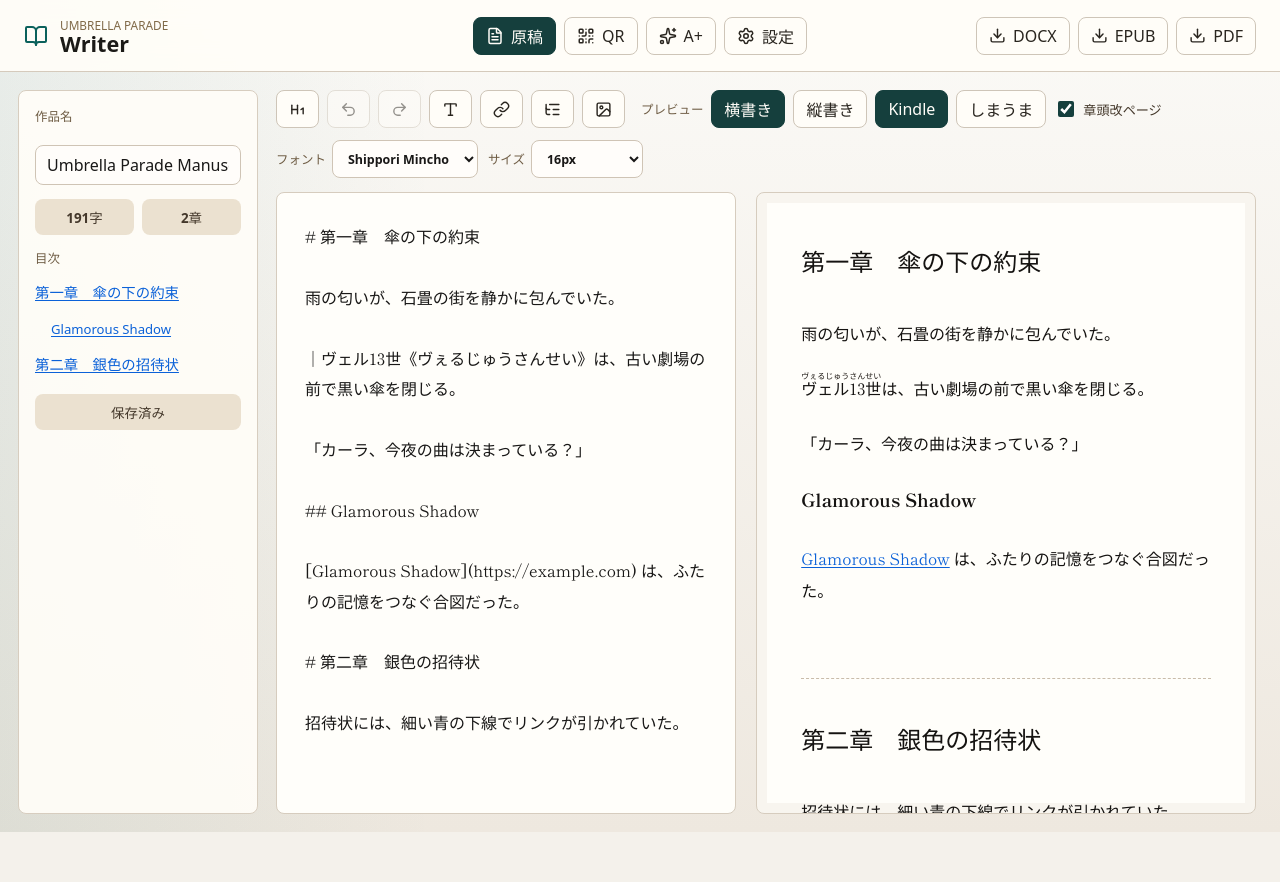
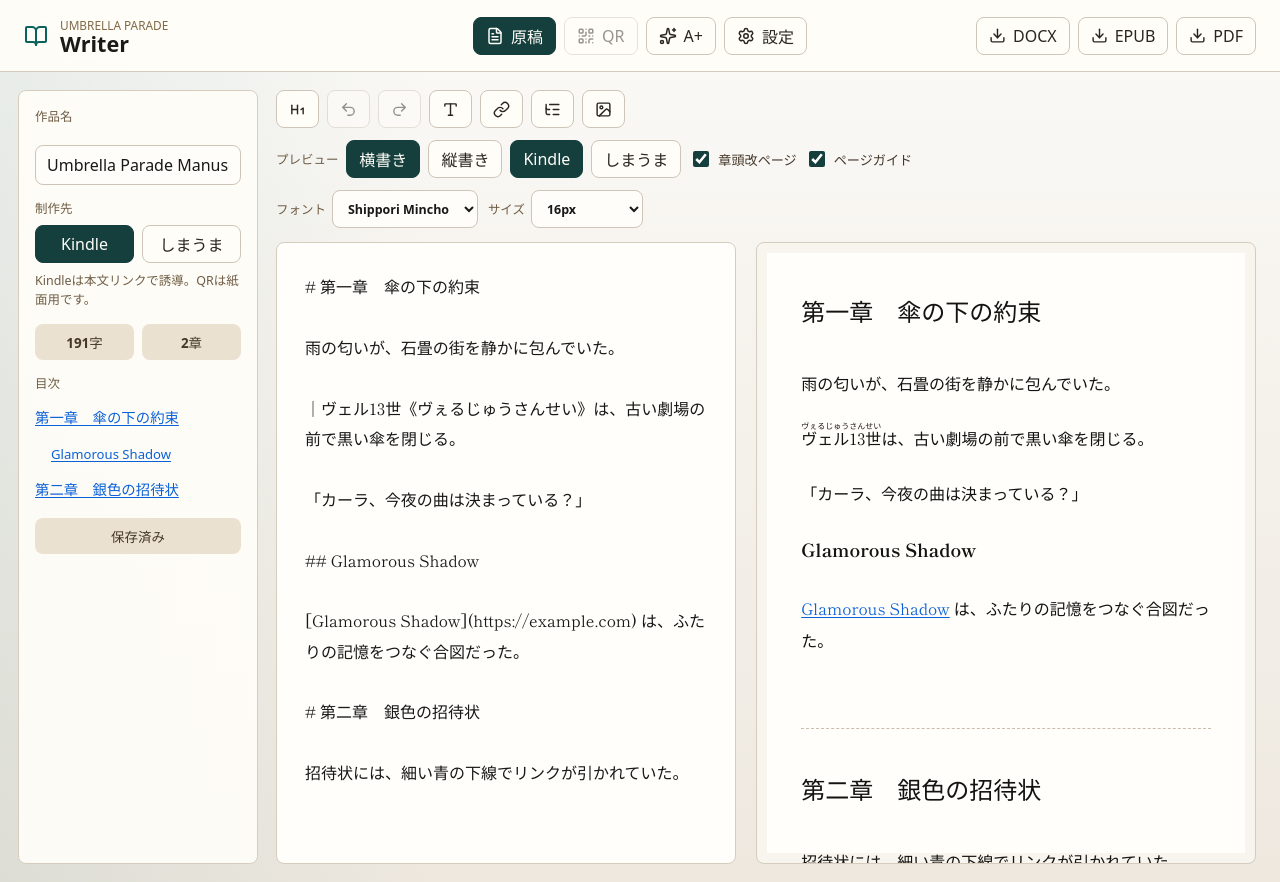
Before and after one commit to UmbrellaParade/umbrella-parade-writer, a React (Vite) app: page / in a window 1280 px wide. Before the commit the page ends 832 px from the top, so only its background shows below. Built offline with nearby package versions, Linux system fonts and the light colour scheme.

Commit message:
Refine preview paging and sales modes

```diff
--- a/src/App.tsx
+++ b/src/App.tsx
@@ -31,6 +31,7 @@ import type {
   ImageAsset,
   PageBreakSettings,
   PreviewTarget,
+  SalesChannel,
   TypographySettings,
   WorkspaceTab,
   WritingDirection,
@@ -45,6 +46,7 @@ const storageKeys = {
   pageBreaks: "umbrella-parade-writer:page-breaks",
   coverImage: "umbrella-parade-writer:cover-image",
   aplus: "umbrella-parade-writer:aplus",
+  salesChannel: "umbrella-parade-writer:sales-channel",
 };
 
 const previewLabels: Record<PreviewTarget, string> = {
@@ -66,6 +68,12 @@ const fontSizeOptions = [14, 16, 18, 20, 22];
 
 const defaultPageBreaks: PageBreakSettings = {
   chapterHead: true,
+  pageGuide: true,
+};
+
+const salesChannelLabels: Record<SalesChannel, string> = {
+  kindle: "Kindle",
+  shimauma: "しまうま",
 };
 
 const defaultAplus: AplusSettings = {
@@ -100,6 +108,7 @@ function App() {
   const [redoStack, setRedoStack] = useState<string[]>([]);
   const [direction, setDirection] = useState<WritingDirection>("horizontal");
   const [previewTarget, setPreviewTarget] = useState<PreviewTarget>("kindle");
+  const [salesChannel, setSalesChannel] = useState<SalesChannel>(loadSalesChannel);
   const [typography, setTypography] = useState<TypographySettings>(loadTypographySettings);
   const [pageBreaks, setPageBreaks] = useState<PageBreakSettings>(loadPageBreakSettings);
   const [coverImage, setCoverImage] = useState<CoverImageState>(loadCoverImage);
@@ -154,6 +163,10 @@ function App() {
   useEffect(() => {
     localStorage.setItem(storageKeys.pageBreaks, JSON.stringify(pageBreaks));
   }, [pageBreaks]);
+
+  useEffect(() => {
+    localStorage.setItem(storageKeys.salesChannel, salesChannel);
+  }, [salesChannel]);
 
   useEffect(() => {
     localStorage.setItem(storageKeys.coverImage, JSON.stringify(coverImage));
@@ -211,12 +224,14 @@ function App() {
     if (!editor) return;
     const start = editor.selectionStart;
     const end = editor.selectionEnd;
+    const scrollTop = editor.scrollTop;
     const next = `${manuscript.slice(0, start)}${value}${manuscript.slice(end)}`;
     updateManuscript(next);
     window.requestAnimationFrame(() => {
       editor.focus();
       const cursor = start + value.length - selectOffset;
       editor.setSelectionRange(cursor, cursor);
+      editor.scrollTop = scrollTop;
     });
   };
 
@@ -243,6 +258,7 @@ function App() {
 
     const start = editor.selectionStart;
     const end = editor.selectionEnd;
+    const scrollTop = editor.scrollTop;
     const lineStart = start === end ? manuscript.lastIndexOf("\n", Math.max(0, start - 1)) + 1 : start;
     const nextBreak = manuscript.indexOf("\n", end);
     const lineEnd = start === end ? (nextBreak === -1 ? manuscript.length : nextBreak) : end;
@@ -260,6 +276,7 @@ function App() {
     window.requestAnimationFrame(() => {
       editor.focus();
       editor.setSelectionRange(lineStart, lineStart + replacement.length);
+      editor.scrollTop = scrollTop;
     });
   };
 
@@ -406,6 +423,14 @@ function App() {
     }));
   };
 
+  const chooseSalesChannel = (channel: SalesChannel) => {
+    setSalesChannel(channel);
+    setPreviewTarget(channel);
+    if (channel === "kindle" && activeTab === "qr") {
+      setActiveTab("write");
+    }
+  };
+
   const scrollVerticalPreview = (side: "left" | "right") => {
     const preview = previewRef.current;
     if (!preview) return;
@@ -493,7 +518,12 @@ function App() {
             <FileText size={18} aria-hidden />
             原稿
           </button>
-          <button className={activeTab === "qr" ? "active" : ""} onClick={() => setActiveTab("qr")}>
+          <button
+            className={activeTab === "qr" ? "active" : ""}
+            onClick={() => setActiveTab("qr")}
+            disabled={salesChannel !== "shimauma"}
+            title={salesChannel === "shimauma" ? "しまうま用QRを作る" : "Kindleでは本文リンクを使います"}
+          >
             <QrCode size={18} aria-hidden />
             QR
           </button>
@@ -529,6 +559,26 @@ function App() {
             作品名
           </label>
           <input id="book-title" value={title} onChange={(event) => setTitle(event.target.value)} />
+
+          <div className="sales-channel-panel">
+            <p className="panel-title">制作先</p>
+            <div className="segmented compact-segmented">
+              {(Object.keys(salesChannelLabels) as SalesChannel[]).map((channel) => (
+                <button
+                  key={channel}
+                  className={salesChannel === channel ? "active" : ""}
+                  onClick={() => chooseSalesChannel(channel)}
+                >
+                  {salesChannelLabels[channel]}
+                </button>
+              ))}
+            </div>
+            <p className="mode-hint">
+              {salesChannel === "kindle"
+                ? "Kindleは本文リンクで誘導。QRは紙面用です。"
+                : "しまうまは紙面用。リンク先はQRで案内します。"}
+            </p>
+          </div>
 
           <div className="stats-row">
             <span>{rendered.wordCount.toLocaleString()}字</span>
@@ -589,7 +639,10 @@ function App() {
                 <button title="ルビを振る" onClick={addRuby}>
                   <Type size={17} aria-hidden />
                 </button>
-                <button title="リンクに変換" onClick={addLink}>
+                <button
+                  title={salesChannel === "kindle" ? "Kindle用リンクを埋め込む" : "紙面ではQR案内も確認してください"}
+                  onClick={addLink}
+                >
                   <Link size={17} aria-hidden />
                 </button>
                 <button title="本文目次を挿入" onClick={insertInlineToc}>
@@ -641,6 +694,19 @@ function App() {
                     }
                   />
                   章頭改ページ
+                </label>
+                <label className="toggle-control">
+                  <input
+                    type="checkbox"
+                    checked={pageBreaks.pageGuide}
+                    onChange={(event) =>
+                      setPageBreaks((current) => ({
+                        ...current,
+                        pageGuide: event.target.checked,
+                      }))
+                    }
+                  />
+                  ページガイド
                 </label>
                 {direction === "vertical" && (
                   <div className="vertical-scroll-buttons" aria-label="縦書き移動">
@@ -729,7 +795,9 @@ function App() {
 
             <article
               ref={previewRef}
-              className={`preview-page ${direction} ${previewTarget} ${pageBreaks.chapterHead ? "break-chapters" : ""}`}
+              className={`preview-page ${direction} ${previewTarget} ${pageBreaks.chapterHead ? "break-chapters" : ""} ${
+                pageBreaks.pageGuide ? "show-page-guides" : ""
+              }`}
               onClick={handlePreviewClick}
               dangerouslySetInnerHTML={{ __html: rendered.html }}
             />
@@ -739,6 +807,8 @@ function App() {
         {activeTab === "qr" && (
           <section className="qr-workspace" aria-label="qr maker">
             <div className="settings-panel">
+              <p className="mode-note">しまうまマルシェ用のQRを作ります。Kindleでは本文リンクを使います。</p>
+
               <label className="field-label" htmlFor="qr-url">
                 URL
               </label>
@@ -1098,10 +1168,16 @@ function loadPageBreakSettings(): PageBreakSettings {
     const parsed = JSON.parse(stored) as Partial<PageBreakSettings>;
     return {
       chapterHead: typeof parsed.chapterHead === "boolean" ? parsed.chapterHead : defaultPageBreaks.chapterHead,
+      pageGuide: typeof parsed.pageGuide === "boolean" ? parsed.pageGuide : defaultPageBreaks.pageGuide,
     };
   } catch {
     return defaultPageBreaks;
   }
+}
+
+function loadSalesChannel(): SalesChannel {
+  const stored = localStorage.getItem(storageKeys.salesChannel);
+  return stored === "shimauma" ? "shimauma" : "kindle";
 }
 
 function loadCoverImage(): CoverImageState {
--- a/src/lib/exporters.ts
+++ b/src/lib/exporters.ts
@@ -19,6 +19,7 @@ const fallbackTypography: TypographySettings = {
 
 const fallbackPageBreaks: PageBreakSettings = {
   chapterHead: true,
+  pageGuide: true,
 };
 
 export async function exportDocx(
--- a/src/styles.css
+++ b/src/styles.css
@@ -268,6 +268,39 @@ select:focus {
   gap: 8px;
 }
 
+.sales-channel-panel {
+  display: grid;
+  gap: 8px;
+}
+
+.sales-channel-panel .panel-title {
+  margin: 0;
+}
+
+.compact-segmented {
+  align-items: stretch;
+}
+
+.compact-segmented button {
+  flex: 1;
+}
+
+.mode-hint,
+.mode-note {
+  margin: 0;
+  color: #6f5d45;
+  font-size: 0.78rem;
+  line-height: 1.55;
+}
+
+.mode-note {
+  padding: 10px 12px;
+  border-radius: 8px;
+  background: #f2eadf;
+  color: #493d31;
+  font-weight: 700;
+}
+
 .outline-list .panel-title {
   margin: 0 0 4px;
 }
@@ -415,12 +448,36 @@ select:focus {
 }
 
 .preview-page {
+  --page-guide-block: 620px;
+  --page-guide-inline: 380px;
   padding: 44px;
   font-family: var(--writer-font-family);
   font-size: var(--writer-font-size);
   line-height: 2;
   color: #151311;
+  background-color: #fffefa;
+  background-attachment: local;
   scroll-behavior: smooth;
+}
+
+.preview-page.show-page-guides {
+  background-image: repeating-linear-gradient(
+    to bottom,
+    transparent 0,
+    transparent calc(var(--page-guide-block) - 2px),
+    rgba(11, 97, 92, 0.16) calc(var(--page-guide-block) - 2px),
+    rgba(11, 97, 92, 0.16) var(--page-guide-block)
+  );
+}
+
+.preview-page.vertical.show-page-guides {
+  background-image: repeating-linear-gradient(
+    to left,
+    transparent 0,
+    transparent calc(var(--page-guide-inline) - 2px),
+    rgba(11, 97, 92, 0.16) calc(var(--page-guide-inline) - 2px),
+    rgba(11, 97, 92, 0.16) var(--page-guide-inline)
+  );
 }
 
 .preview-page h1,
@@ -431,7 +488,8 @@ select:focus {
 
 .preview-page h1 {
   font-size: 1.5rem;
-  margin-bottom: 32px;
+  margin-bottom: 0;
+  margin-block-end: 32px;
   scroll-margin-block-start: 28px;
   transition:
     background-color 180ms ease,
@@ -444,18 +502,23 @@ select:focus {
 }
 
 .preview-page.break-chapters h1.chapter-heading:not(:first-of-type) {
-  margin-top: 72px;
-  padding-top: 36px;
-  border-top: 1px dashed #c9bcaa;
+  margin-top: 0;
+  margin-block-start: 72px;
+  padding-top: 0;
+  padding-block-start: 36px;
+  border-top: 0;
+  border-block-start: 1px dashed #c9bcaa;
 }
 
 .preview-page h2 {
   font-size: 1.14rem;
-  margin-bottom: 24px;
+  margin-bottom: 0;
+  margin-block-end: 24px;
 }
 
 .preview-page p {
-  margin-bottom: 1.4em;
+  margin-bottom: 0;
+  margin-block-end: 1.4em;
 }
 
 .preview-page ruby rt {
@@ -527,6 +590,8 @@ select:focus {
 
 .preview-page.kindle {
   max-width: 500px;
+  --page-guide-block: 620px;
+  --page-guide-inline: 380px;
   margin-inline: auto;
   box-shadow: inset 0 0 0 10px #f8f5ef;
 }
@@ -534,6 +599,8 @@ select:focus {
 .preview-page.shimauma {
   aspect-ratio: 0.706;
   max-width: 620px;
+  --page-guide-block: 878px;
+  --page-guide-inline: 438px;
   margin-inline: auto;
   border-color: #9f8b74;
   box-shadow: inset 0 0 0 26px #fbfaf6;
--- a/src/types.ts
+++ b/src/types.ts
@@ -5,6 +5,8 @@ export type PreviewTarget = "kindle" | "shimauma";
 export type WorkspaceTab = "write" | "qr" | "aplus" | "settings";
 
 export type WriterFontFamily = "noto-sans-jp" | "shippori-mincho";
+
+export type SalesChannel = "kindle" | "shimauma";
 
 export type AiProviderKey = "openai" | "anthropic" | "gemini";
 
@@ -22,6 +24,7 @@ export interface TypographySettings {
 
 export interface PageBreakSettings {
   chapterHead: boolean;
+  pageGuide: boolean;
 }
 
 export interface AplusSettings {
```
